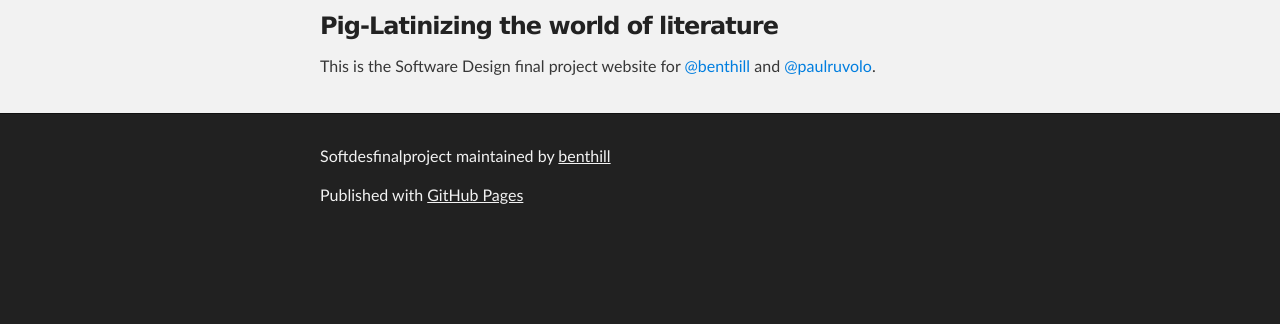
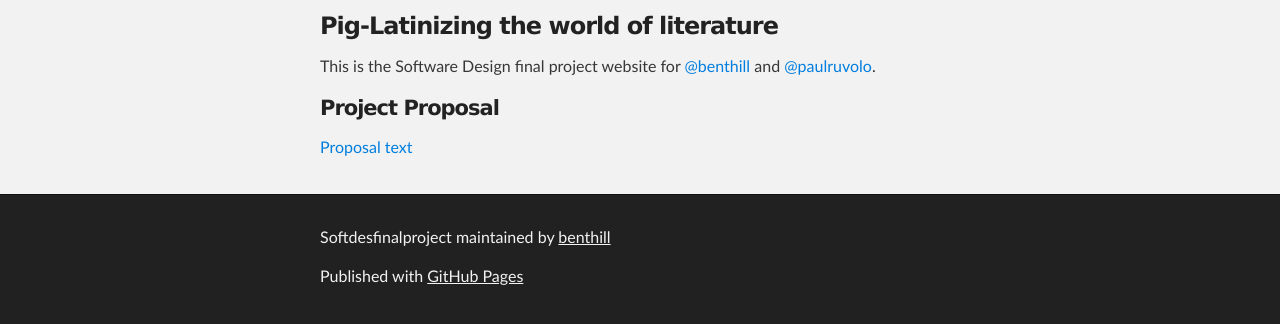
Before and after one commit to benthill/SoftDesFinalProject, a plain HTML site: page index.html in a window 1280 px wide. Shown: the part 252-576 px from the top of the page. Drawn offline with Linux system fonts and the light colour scheme.

```diff
--- a/index.html
+++ b/index.html
@@ -35,6 +35,11 @@
 <a id="pig-latinizing-the-world-of-literature" class="anchor" href="#pig-latinizing-the-world-of-literature" aria-hidden="true"><span class="octicon octicon-link"></span></a>Pig-Latinizing the world of literature</h3>
 
 <p>This is the Software Design final project website for <a href="https://github.com/benthill" class="user-mention">@benthill</a> and <a href="https://github.com/paulruvolo" class="user-mention">@paulruvolo</a>.</p>
+
+<h4>
+<a id="project-proposal" class="anchor" href="#project-proposal" aria-hidden="true"><span class="octicon octicon-link"></span></a>Project Proposal</h4>
+
+<p><a href="proposal/proposal.md">Proposal text</a></p>
       </section>
     </div>
 
--- a/params.json
+++ b/params.json
@@ -1 +1 @@
-{"name":"Softdesfinalproject","tagline":"Ojectpray Utenbergyay - my greatest million dollar idea","body":"### Pig-Latinizing the world of literature\r\nThis is the Software Design final project website for @benthill and @paulruvolo.\r\n","google":"","note":"Don't delete this file! It's used internally to help with page regeneration."}
+{"name":"Softdesfinalproject","tagline":"Ojectpray Utenbergyay - my greatest million dollar idea","body":"### Pig-Latinizing the world of literature\r\nThis is the Software Design final project website for @benthill and @paulruvolo.\r\n\r\n#### Project Proposal\r\n[Proposal text](proposal/proposal.md)","google":"","note":"Don't delete this file! It's used internally to help with page regeneration."}
```
